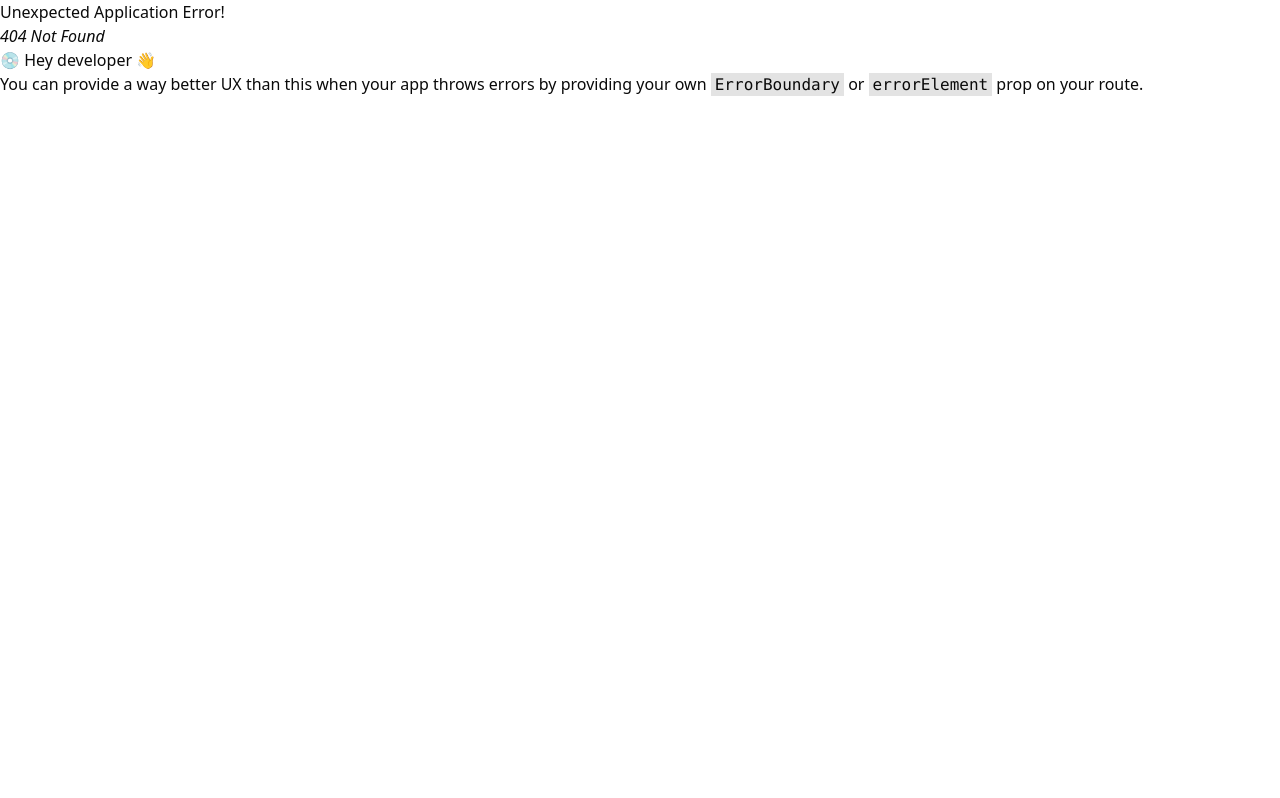
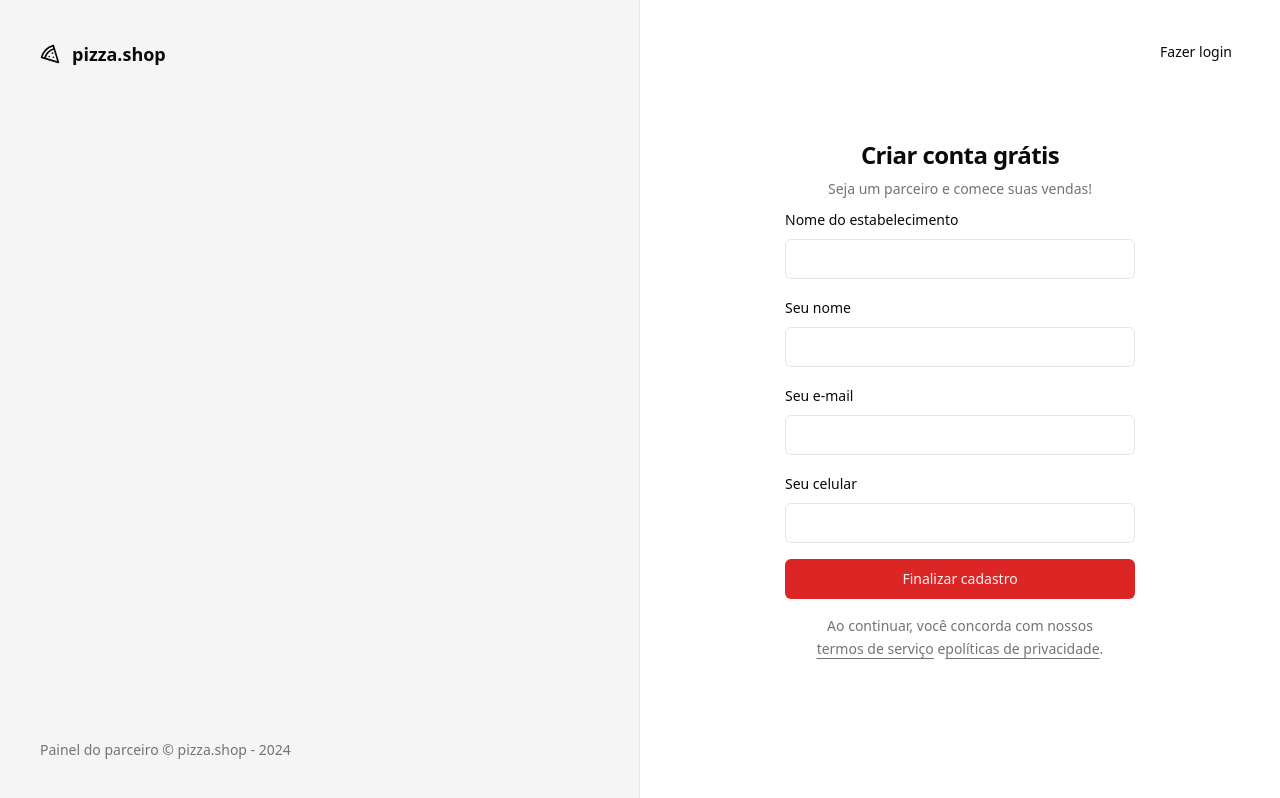
Before and after one commit to casbern/pizzashop-web, a React (Vite) app: page /sign-up in a window 1280 px wide. Before the commit this address had no page. Built offline with nearby package versions, Linux system fonts and the light colour scheme.

Commit message:
fix on the text-align of the labels added sign-up page

```diff
--- a/src/pages/_layouts/auth.tsx
+++ b/src/pages/_layouts/auth.tsx
@@ -14,7 +14,7 @@
         </footer>
       </div>
 
-      <div className="flex flex-col items-center justify-center">
+      <div className="relative flex flex-col items-center justify-center">
         <Outlet />
       </div>
     </div>
--- a/src/pages/auth/sign-in.tsx
+++ b/src/pages/auth/sign-in.tsx
@@ -1,5 +1,6 @@
 import { Helmet } from 'react-helmet-async'
 import { useForm } from 'react-hook-form'
+import { Link } from 'react-router-dom'
 import { toast } from 'sonner'
 import { z } from 'zod'
 
@@ -35,6 +36,9 @@
     <>
       <Helmet title="Login" />
       <div className="p-8">
+        <Button asChild className="absolute right-8 top-8" variant="ghost">
+          <Link to="/sign-up">Novo estabelecimento</Link>
+        </Button>
         <div className="flex w-[350px] flex-col justify-center gap-6">
           <div className="flex flex-col gap-2 text-center">
             <h1 className="text-2xl font-semibold tracking-tight">
@@ -45,7 +49,7 @@
             </p>
 
             <form onSubmit={handleSubmit(handleSignIn)} className="space-y-4">
-              <div className="space-y-2">
+              <div className="space-y-2 text-left">
                 <Label htmlFor="email">Seu e-mail</Label>
                 <Input id="email" type="email" {...register('email')} />
               </div>
--- /dev/null
+++ b/src/pages/auth/sign-up.tsx
@@ -0,0 +1,112 @@
+import { Helmet } from 'react-helmet-async'
+import { useForm } from 'react-hook-form'
+import { Link, useNavigate } from 'react-router-dom'
+import { toast } from 'sonner'
+import { z } from 'zod'
+
+import { Button } from '@/components/ui/button'
+import { Input } from '@/components/ui/input'
+import { Label } from '@/components/ui/label'
+
+const signUpForm = z.object({
+  restaurantName: z.string(),
+  managerName: z.string(),
+  phone: z.string(),
+  email: z.string().email(),
+})
+
+type SignUpForm = z.infer<typeof signUpForm>
+
+export function SignUp() {
+  const navigate = useNavigate()
+
+  const {
+    register,
+    handleSubmit,
+    formState: { isSubmitting },
+  } = useForm<SignUpForm>()
+
+  async function handleSignUp(data: SignUpForm) {
+    console.log(data)
+    try {
+      console.log(data)
+      await new Promise((resolve) => setTimeout(resolve, 2000))
+
+      toast.success('Restaurante cadastrado com sucesso', {
+        action: {
+          label: 'Login',
+          onClick: () => navigate('/sign-in'),
+        },
+      })
+    } catch {
+      toast.error('Erro ao cadastrar restaurante')
+    }
+  }
+
+  return (
+    <>
+      <Helmet title="Cadastro" />
+      <div className="p-8">
+        <Button asChild className="absolute right-8 top-8" variant="ghost">
+          <Link to="/sign-in">Fazer login</Link>
+        </Button>
+        <div className="flex w-[350px] flex-col justify-center gap-6">
+          <div className="flex flex-col gap-2 text-center">
+            <h1 className="text-2xl font-semibold tracking-tight">
+              Criar conta grátis
+            </h1>
+            <p className="text-sm text-muted-foreground">
+              Seja um parceiro e comece suas vendas!
+            </p>
+
+            <form onSubmit={handleSubmit(handleSignUp)} className="space-y-4">
+              <div className="space-y-2 text-left">
+                <Label htmlFor="restaurantName">Nome do estabelecimento</Label>
+                <Input
+                  id="restaurantName"
+                  type="text"
+                  {...register('restaurantName')}
+                />
+              </div>
+
+              <div className="space-y-2 text-left">
+                <Label htmlFor="managerName">Seu nome</Label>
+                <Input
+                  id="managerName"
+                  type="text"
+                  {...register('managerName')}
+                />
+              </div>
+
+              <div className="space-y-2 text-left">
+                <Label htmlFor="email">Seu e-mail</Label>
+                <Input id="email" type="email" {...register('email')} />
+              </div>
+
+              <div className="space-y-2 text-left">
+                <Label htmlFor="phone">Seu celular</Label>
+                <Input id="phone" type="tel" {...register('phone')} />
+              </div>
+
+              <Button disabled={isSubmitting} className="w-full" type="submit">
+                Finalizar cadastro
+              </Button>
+
+              <p className="px-6 text-center text-sm leading-relaxed text-muted-foreground">
+                Ao continuar, você concorda com nossos{' '}
+                <a className="underline underline-offset-4" href="#">
+                  termos de serviço
+                </a>{' '}
+                e
+                <a className="underline underline-offset-4" href="#">
+                  políticas de privacidade
+                </a>
+                .
+              </p>
+            </form>
+          </div>
+        </div>
+      </div>
+    </>
+  )
+}
--- a/src/routes.tsx
+++ b/src/routes.tsx
@@ -4,6 +4,7 @@
 import { AuthLayout } from './pages/_layouts/auth'
 import { Dashboard } from './pages/app/Dashboard'
 import { SignIn } from './pages/auth/sign-in'
+import { SignUp } from './pages/auth/sign-up'
 
 export const router = createBrowserRouter([
   {
@@ -15,6 +16,9 @@
   {
     path: '/',
     element: <AuthLayout />,
-    children: [{ path: '/sign-in', element: <SignIn /> }],
+    children: [
+      { path: '/sign-in', element: <SignIn /> },
+      { path: '/sign-up', element: <SignUp /> },
+    ],
   },
 ])
```
